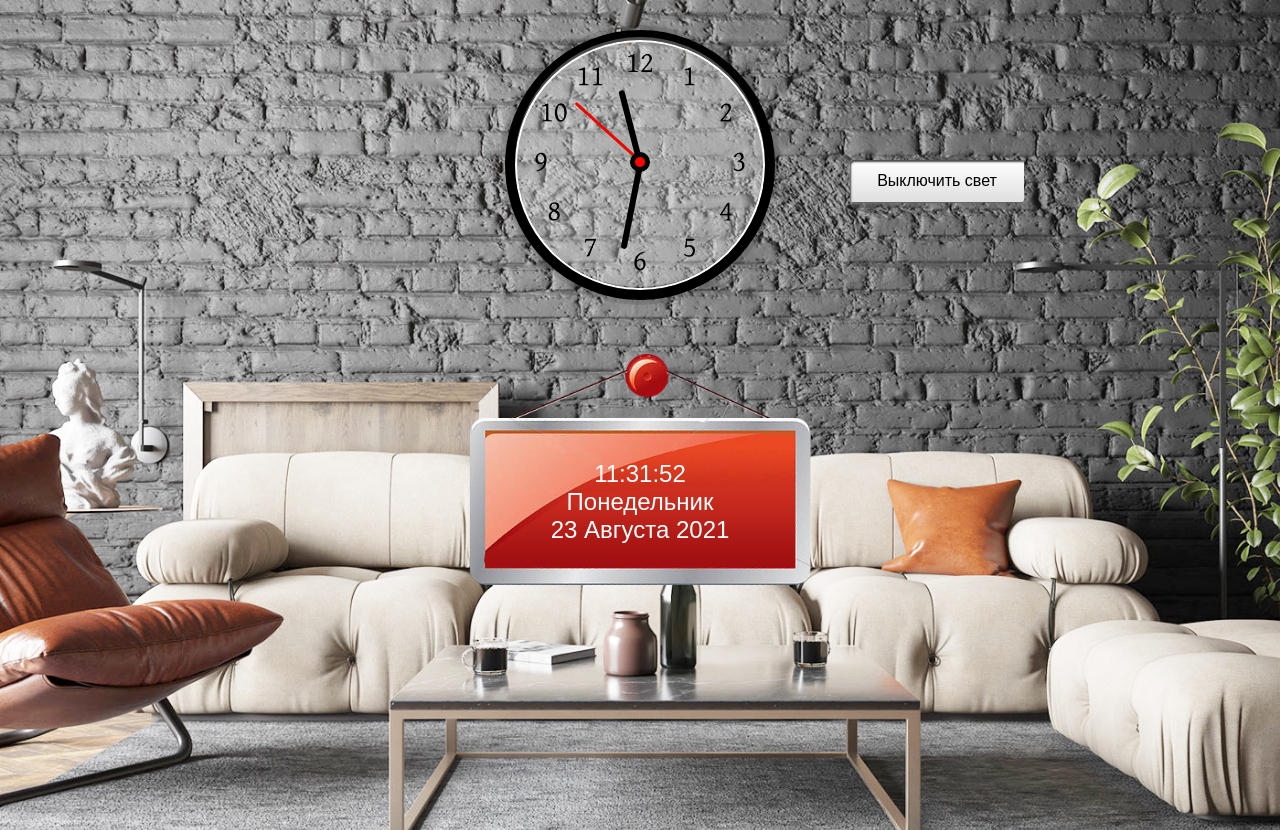
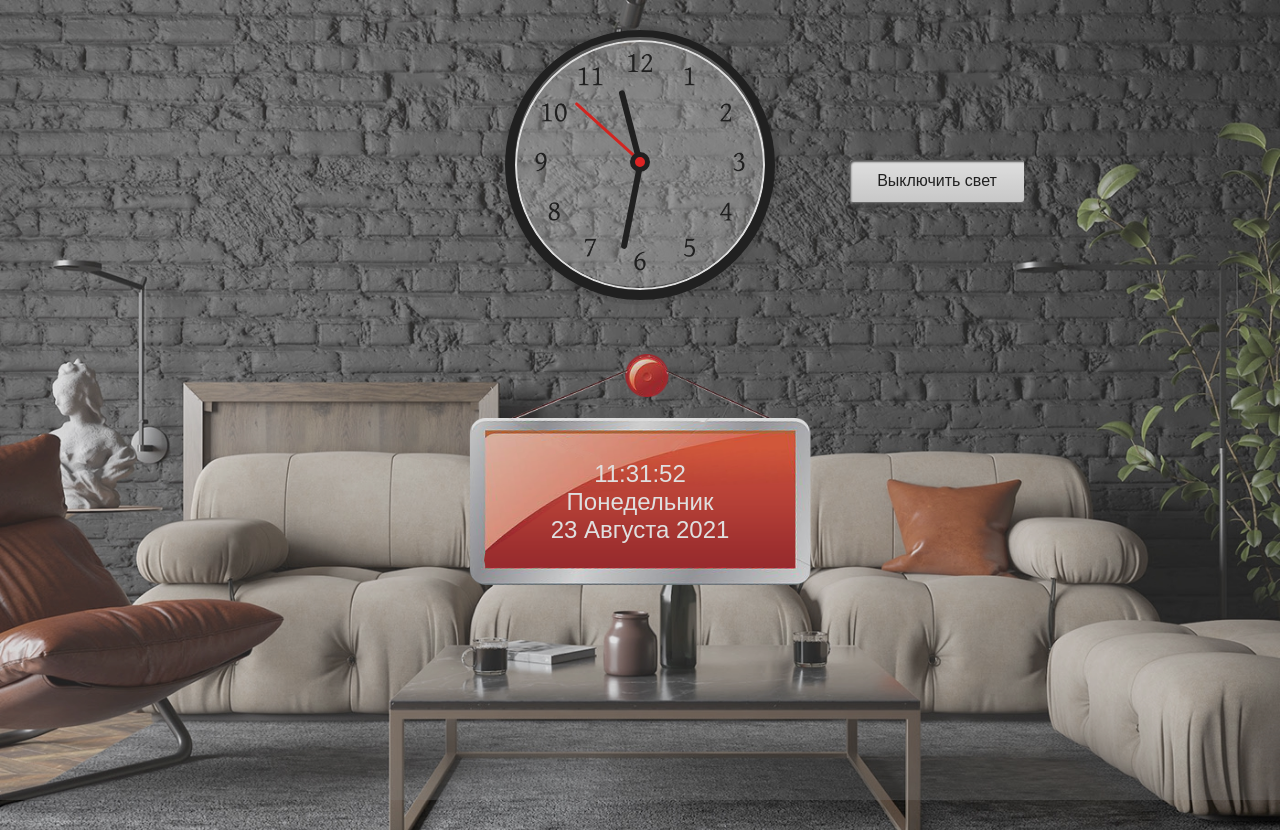
Before and after one commit to Ekaterinaby/clocks, a plain HTML site: page index.html in a window 1280 px wide. Both pictures are taken after a click on the element "Включить свет". Drawn offline with Linux system fonts and the light colour scheme.

Commit message:
Update style.css

```diff
--- a/style.css
+++ b/style.css
@@ -8,11 +8,17 @@ body {
     text-align: center;
     font-size: 24px;
 }
-
-body.on {
+body.on:after {
+  content: "";
+  position: fixed;
+  top: 0; bottom: 0; left: 0; right: 0;
+  background: hsla(180,0%,50%,0.25);
+  pointer-events: none;
+}
+/*body.on {
     background: url(wall2.jpg) no-repeat;
     background-size: cover;
-}
+}*/
 
 .timetable {
     position: relative;
```
